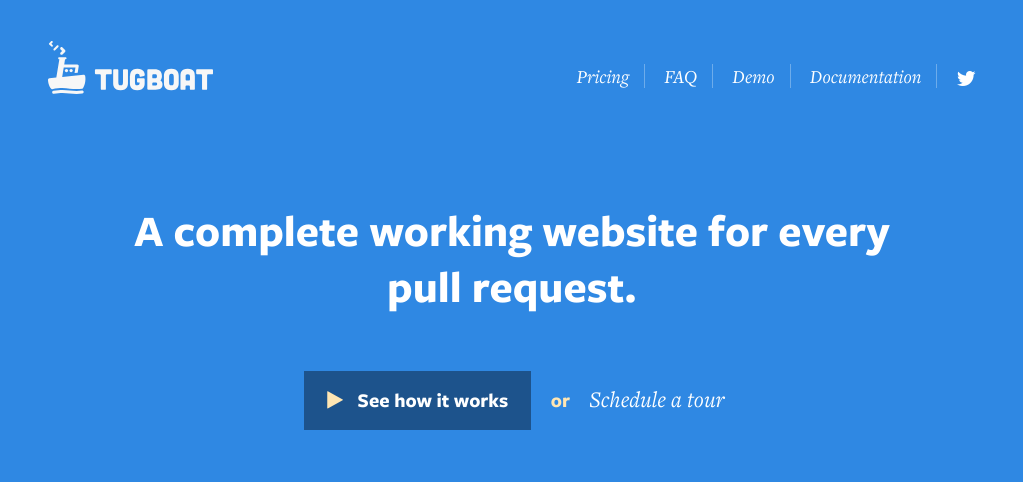
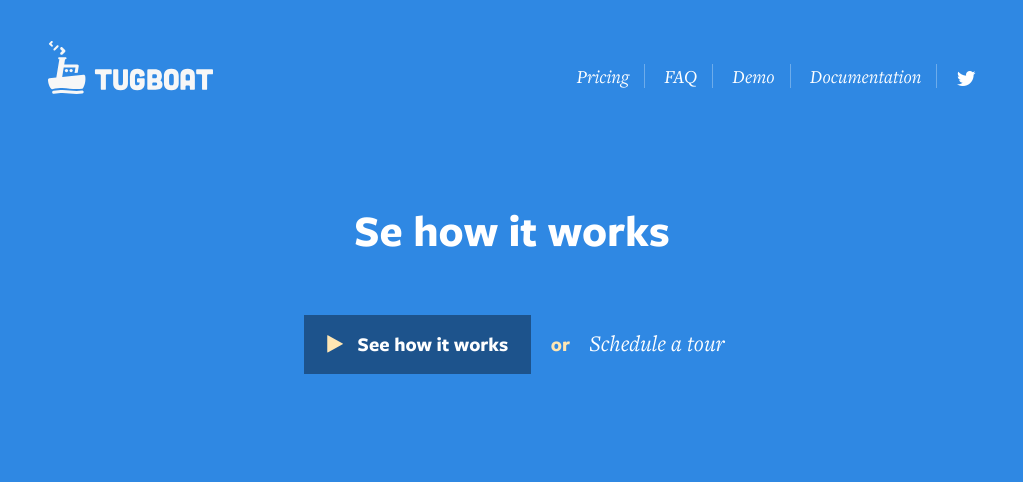
Before and after one commit to terasa/tugboat-sandbox, a website: page index.html in a window 1280 px wide. Shown: the top 482 px of the page, without its empty margins (128-1151 px from the left). Drawn offline with nearby package versions, Linux system fonts and the light colour scheme; files whose address does not match are found by name.

Commit message:
Update index.html

```diff
--- a/index.html
+++ b/index.html
@@ -74,7 +74,7 @@
         <div class="row">
           <div class="col-md-1"></div>
           <div class="col-md-10">
-            <h1>A complete working website for every pull request.</h1>
+            <h1>Se how it works</h1>
             <div class="text-center call-to-action">
               <a href="#demo-video" class="video-link"><i class="fa fa-play"></i><span class="accessible-hidden">Play video</span> See how it works</a>
                 <span class="demo-or">or</span>
```
